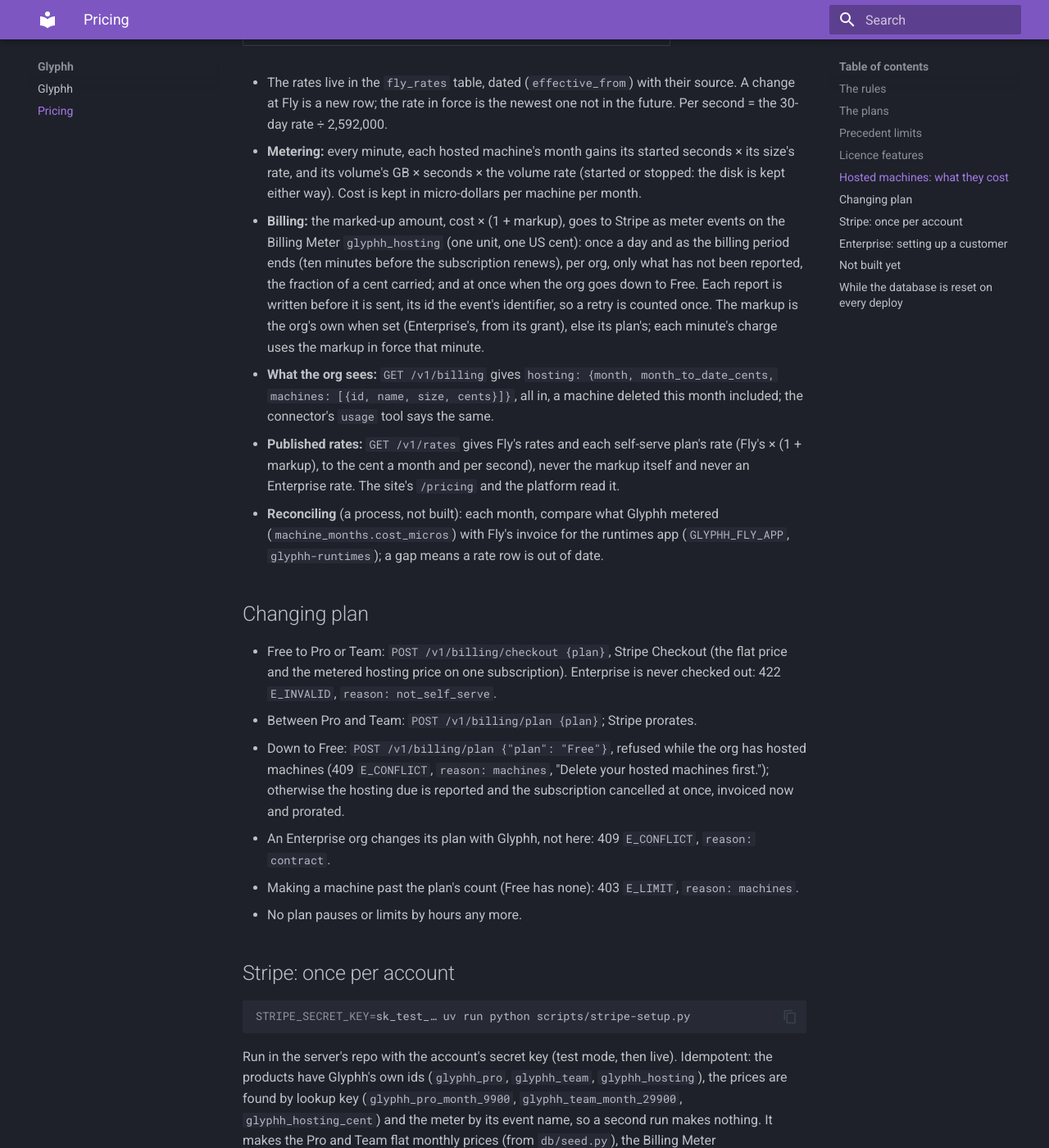
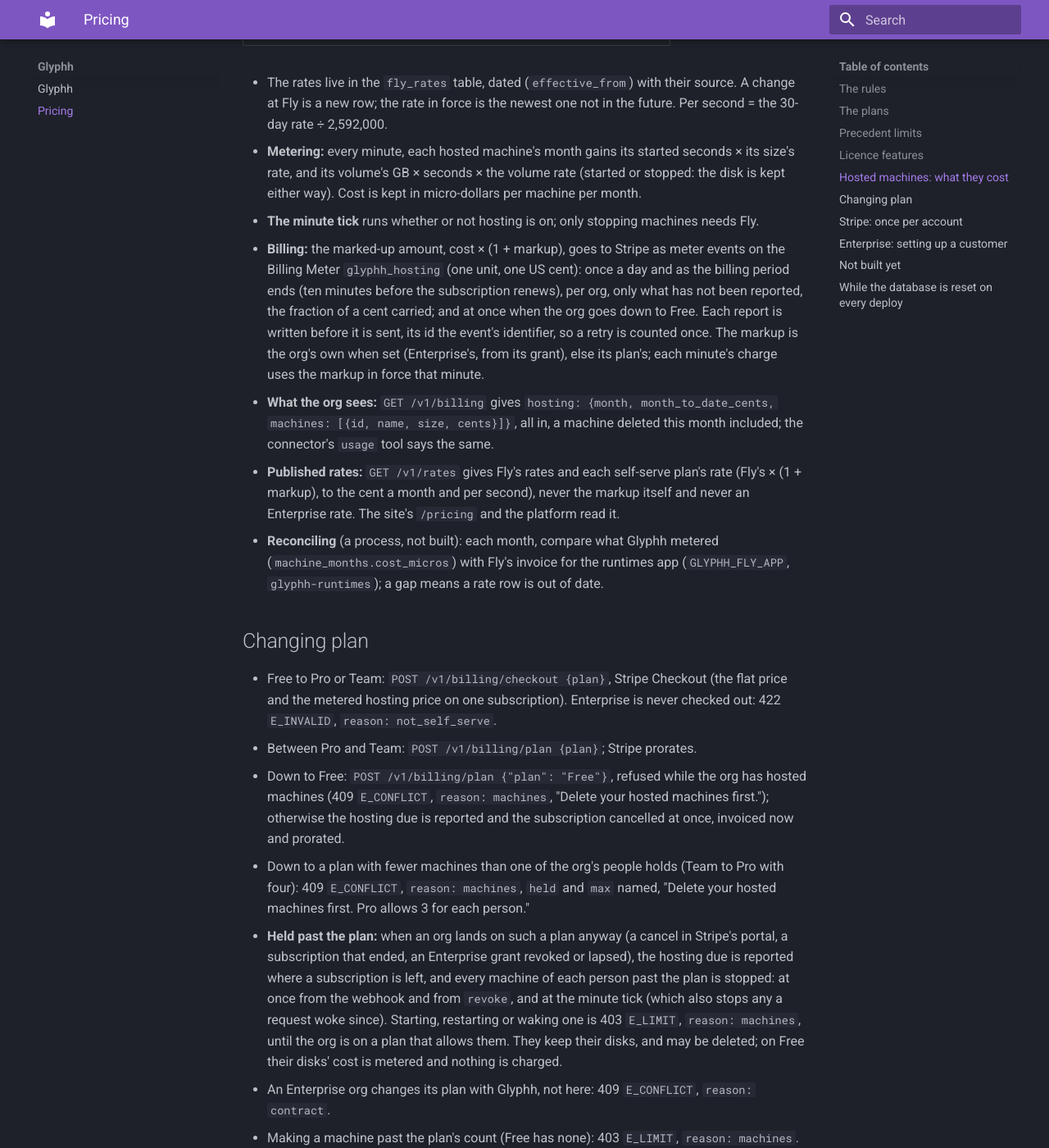
Before and after one commit to glyphh-ai/server, an MkDocs documentation site: the page built from docs/pricing.md, in a window 1280 px wide and 1400 px high, scrolled down 2636 px. Shown: the whole window at 82% size. Built offline with MkDocs 1.6.1 and Material for MkDocs 9.7.7, drawn with Linux system fonts in a browser that asks for light colours; some of the changed text lies outside the part shown.

Commit message:
Docs: machines held past the plan, a plan change below the machines held refused, Free metering no charge, the tick without hosting
architecture.md and pricing.md: an org that lands on a plan allowing fewer machines than it holds has them stopped
(the webhook and revoke at once, the tick after) and refused starts until a plan allows them; Team to Pro with four
is E_CONFLICT machines; revoke holds instead of refusing; a held machine's disk on Free is cost, not charge; the
minute tick runs with or without hosting.

Co-Authored-By: Claude Opus 5.5 <noreply@anthropic.com>

```diff
--- a/docs/pricing.md
+++ b/docs/pricing.md
@@ -76,6 +76,7 @@ Every licence carries the plan's `features`, signed: `sync`, `ha`, `offline`, `s
 - **Metering:** every minute, each hosted machine's month gains its started seconds × its size's rate, and its
   volume's GB × seconds × the volume rate (started or stopped: the disk is kept either way). Cost is kept in
   micro-dollars per machine per month.
+- **The minute tick** runs whether or not hosting is on; only stopping machines needs Fly.
 - **Billing:** the marked-up amount, cost × (1 + markup), goes to Stripe as meter events on the Billing Meter
   `glyphh_hosting` (one unit, one US cent): once a day and as the billing period ends (ten minutes before the
   subscription renews), per org, only what has not been reported, the fraction of a cent carried; and at once when
@@ -99,6 +100,14 @@ Every licence carries the plan's `features`, signed: `sync`, `ha`, `offline`, `s
 - Down to Free: `POST /v1/billing/plan {"plan": "Free"}`, refused while the org has hosted machines (409
   `E_CONFLICT`, `reason: machines`, "Delete your hosted machines first."); otherwise the hosting due is reported and
   the subscription cancelled at once, invoiced now and prorated.
+- Down to a plan with fewer machines than one of the org's people holds (Team to Pro with four): 409 `E_CONFLICT`,
+  `reason: machines`, `held` and `max` named, "Delete your hosted machines first. Pro allows 3 for each person."
+- **Held past the plan:** when an org lands on such a plan anyway (a cancel in Stripe's portal, a subscription that
+  ended, an Enterprise grant revoked or lapsed), the hosting due is reported where a subscription is left, and every
+  machine of each person past the plan is stopped: at once from the webhook and from `revoke`, and at the minute tick
+  (which also stops any a request woke since). Starting, restarting or waking one is 403 `E_LIMIT`, `reason:
+  machines`, until the org is on a plan that allows them. They keep their disks, and may be deleted; on Free their
+  disks' cost is metered and nothing is charged.
 - An Enterprise org changes its plan with Glyphh, not here: 409 `E_CONFLICT`, `reason: contract`.
 - Making a machine past the plan's count (Free has none): 403 `E_LIMIT`, `reason: machines`.
 - No plan pauses or limits by hours any more.
@@ -147,11 +156,11 @@ Each Enterprise customer is on their own Stripe subscription, made by hand, and
 
 **Renewing:** `grant` again with the new `--until` (a new `--markup` or `--subscription` if the deal changed: the new
 subscription replaces the old one on the org), and update Stripe to match. **Lapsing:** when the `--until` day has
-passed, the server's minute tick puts the org back on Free (hosted machines left are logged for staff). **A new markup
+passed, the server's minute tick puts the org back on Free and holds its hosted machines. **A new markup
 mid-contract:** `grant` with it; it applies from then on. **Ending:** `python -m glyphh_server.ops.enterprise revoke
---org <org uuid>` puts the org back on Free (refused while it has hosted machines: `Refused: Its hosted machines are
-deleted first.`); cancel the subscription in Stripe. A deal's subscription that ends in Stripe also puts the org back
-on Free. Self-hosted runtimes keep running; offline licences run to their expiry and grace.
+--org <org uuid>` puts the org back on Free, its hosted machines stopped and held (it prints how many it stopped);
+cancel the subscription in Stripe. A deal's subscription that ends in Stripe also puts the org back on Free.
+Self-hosted runtimes keep running; offline licences run to their expiry and grace.
 
 ## Not built yet
 
```
Also changed, not shown: docs/architecture.md (+9 -5 lines).
